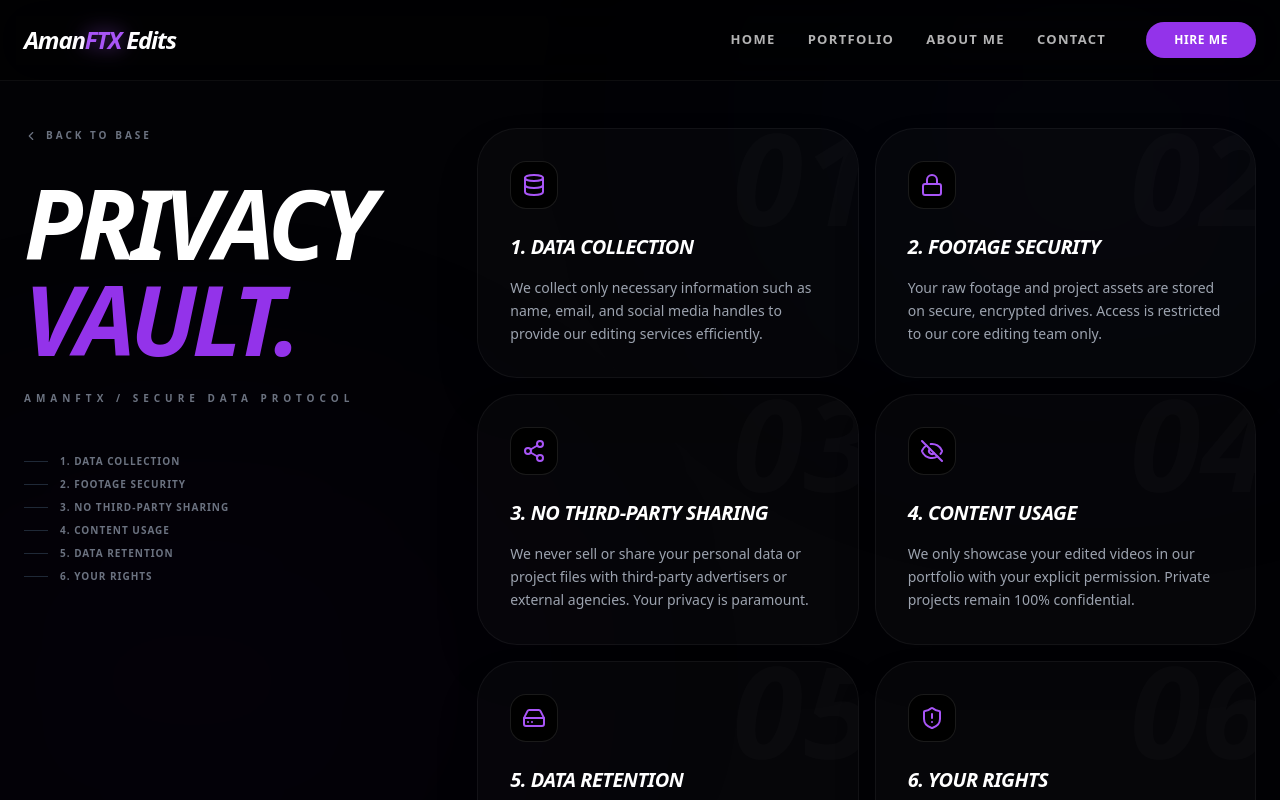
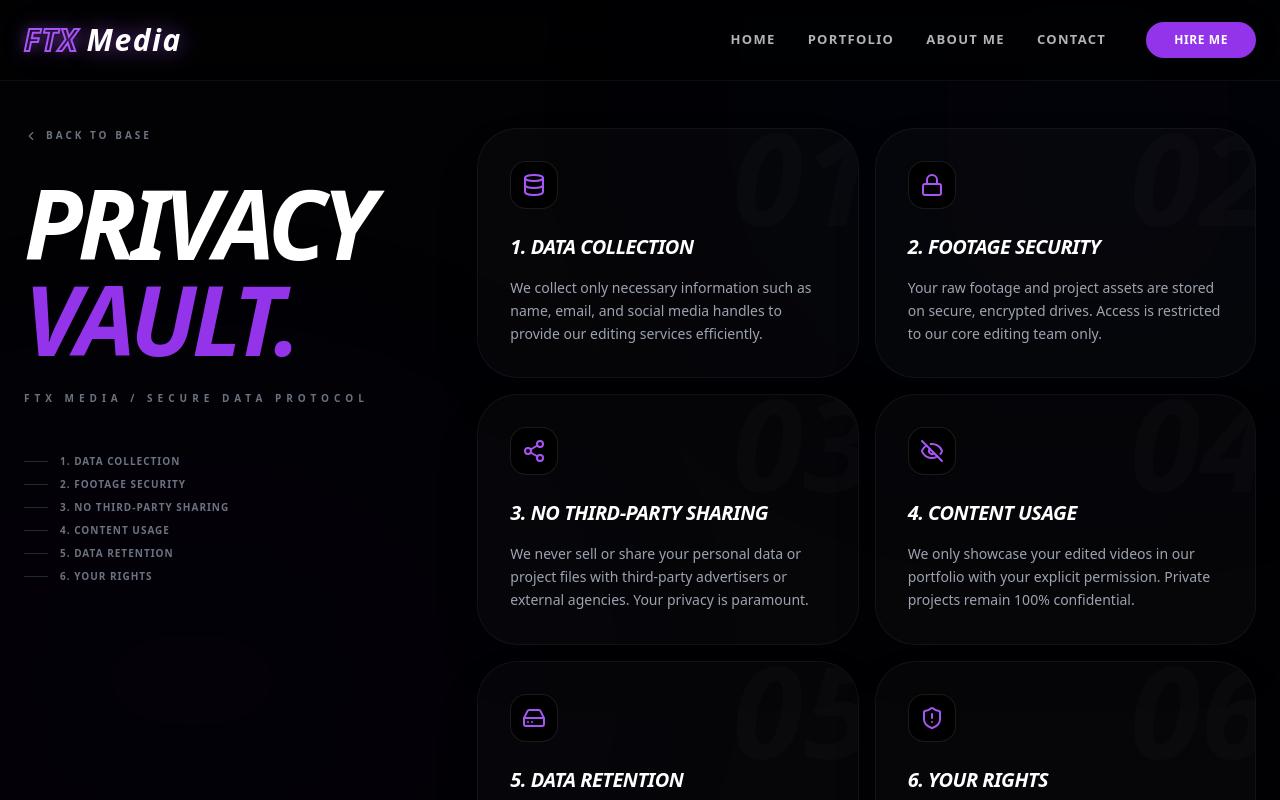
Before and after one commit to Sumitshk311/amanftx, a React (Vite) app: page /privacy in a window 1280 px wide. Shown: the top 800 px of the page. Built offline with nearby package versions, Linux system fonts and the light colour scheme.

Commit message:
fix framer motion + node 20

```diff
--- a/src/components/Getintouch.jsx
+++ b/src/components/Getintouch.jsx
@@ -122,7 +122,7 @@
         {/* Copyright Section */}
         <div className="pb-10">
           <p className="text-white/50 text-[9px] uppercase tracking-[0.4em] font-medium">
-            © 2026 AmanFtx. All Rights Reserved.
+            © 2026 Ftx Media. All Rights Reserved.
           </p>
         </div>
       </div>
--- a/src/components/Navbar.jsx
+++ b/src/components/Navbar.jsx
@@ -26,13 +26,12 @@
           {/* LOGO */}
           <div
             onClick={() => navigate("/")}
-            className="cursor-pointer text-white text-2xl font-black italic tracking-tighter"
+            className="cursor-pointer text-3xl font-black italic tracking-wider flex gap-2"
           >
-            Aman
-            <span className="text-purple-500 drop-shadow-[0_0_10px_rgba(168,85,247,0.6)]">
-              FTX
-            </span>{" "}
-            Edits
+            <span className="ftx-outline">FTX</span>
+            <span className="text-white drop-shadow-[0_0_10px_rgba(168,85,247,0.6)]">
+              Media
+            </span>
           </div>
 
           {/* DESKTOP NAV */}
--- a/src/index.css
+++ b/src/index.css
@@ -18,3 +18,10 @@
 .signature-alex {
   font-family: 'Alex Brush', cursive;
 }
+
+.ftx-outline {
+  color: transparent;
+  -webkit-text-stroke: 2px #a855f7;
+  text-shadow: 0 0 15px rgba(168, 85, 247, 0.8);
+  font-weight: 900;
+}
--- a/src/pages/Portfolio.jsx
+++ b/src/pages/Portfolio.jsx
@@ -51,7 +51,7 @@
         className="w-16 h-16 border-t-4 border-b-4 border-purple-600 rounded-full shadow-[0_0_20px_rgba(147,51,234,0.3)]"
       />
       <div className="text-center">
-        <p className="text-white font-black uppercase tracking-[0.8em] text-[10px] animate-pulse">Aman FTX</p>
+        <p className="text-white font-black uppercase tracking-[0.8em] text-[10px] animate-pulse">FTX Media</p>
         <p className="text-gray-600 text-[8px] uppercase tracking-widest mt-2 font-bold italic">Loading Archives...</p>
       </div>
     </div>
--- a/src/pages/PrivacyPolicy.jsx
+++ b/src/pages/PrivacyPolicy.jsx
@@ -75,7 +75,7 @@
             </h1>
 
             <p className="text-gray-500 uppercase tracking-[0.5em] text-[10px] font-black mb-12">
-              AmanFTX / Secure Data Protocol
+              FTX Media / Secure Data Protocol
             </p>
 
             {/* Quick Link Navigation */}
@@ -143,7 +143,7 @@
 
           <footer className="mt-12 text-center">
             <p className="text-[9px] text-gray-700 uppercase tracking-[0.4em] font-black italic">
-              © {new Date().getFullYear()} AmanFTX. Stay Secure. Stay Creative.
+              © {new Date().getFullYear()} FTX Media. Stay Secure. Stay Creative.
             </p>
           </footer>
         </div>
--- a/src/pages/ProjectDetails.jsx
+++ b/src/pages/ProjectDetails.jsx
@@ -142,7 +142,7 @@
               <div className="absolute bottom-0 inset-x-0 p-6 bg-gradient-to-t from-black via-transparent to-transparent flex justify-between items-end">
                 <div>
                   <p className="text-[10px] uppercase tracking-widest text-purple-500 font-black">
-                    AMAN FTX
+                    FTX Media
                   </p>
                   <p className="text-xs uppercase">{isPlaying ? "Playing" : "Paused"}</p>
                 </div>
@@ -214,7 +214,7 @@
             </div>
 
             <p className="text-gray-700 text-[9px] uppercase tracking-[0.5em] font-bold">
-              © AMAN FTX
+              © FTX Media 2026. All Rights Reserved.
             </p>
 
           </div>
--- a/src/pages/TermAndCondition.jsx
+++ b/src/pages/TermAndCondition.jsx
@@ -58,7 +58,7 @@
               THE <span className="text-purple-600">RULES.</span>
             </h1>
             <p className="text-gray-500 uppercase tracking-[0.5em] text-[10px] font-black mb-12">
-              AmanFTX Agency / Legal Guidelines
+              FTX Media Agency / Legal Guidelines
             </p>
 
             {/* Quick Link Navigation */}
@@ -126,7 +126,7 @@
 
           <footer className="mt-12 text-center">
             <p className="text-[9px] text-gray-700 uppercase tracking-[0.4em] font-black italic">
-              © {new Date().getFullYear()} AmanFTX. All Rights Reserved. Designed by Sumit Soni.
+              © {new Date().getFullYear()} FTX Media. All Rights Reserved. Designed by Sumit Soni.
             </p>
           </footer>
         </div>
```
